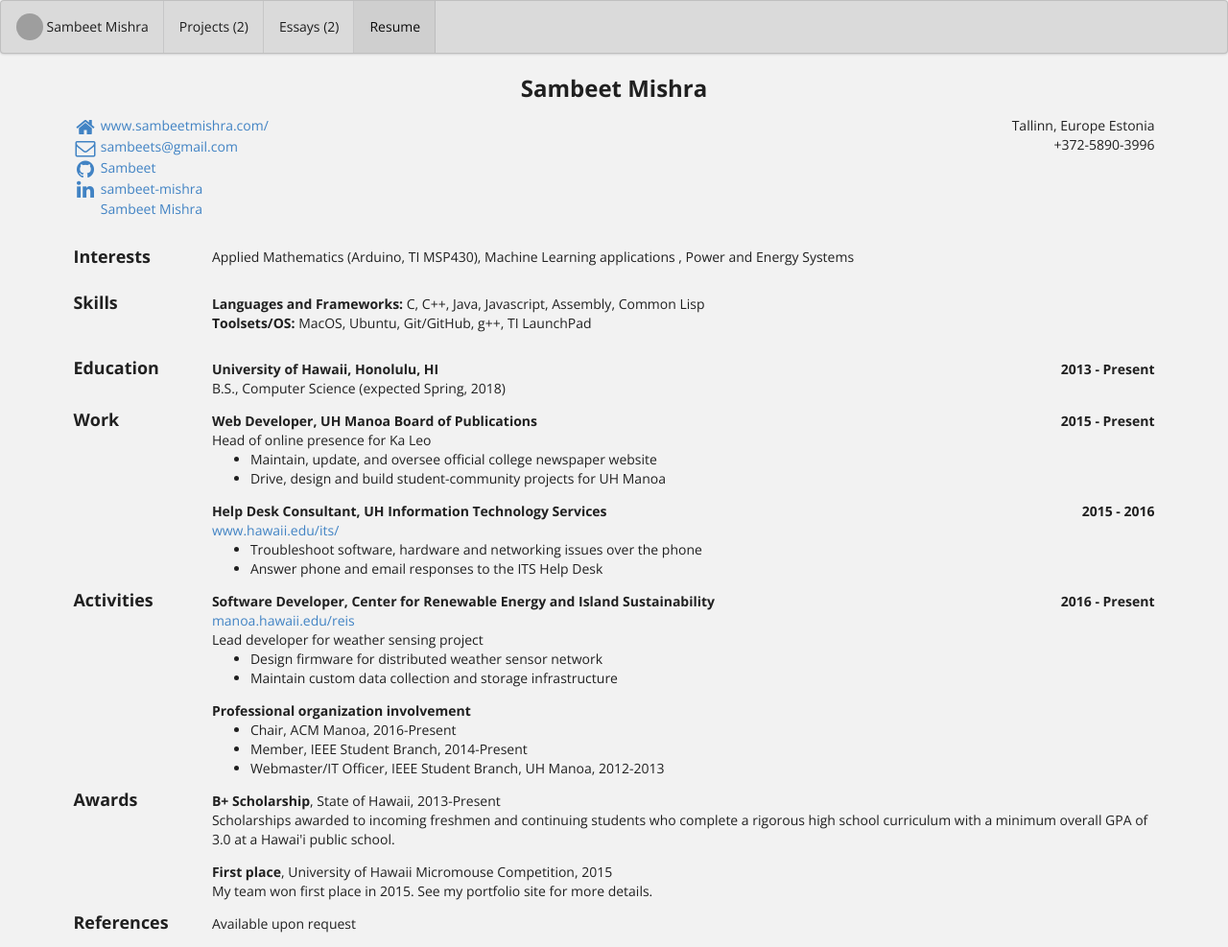
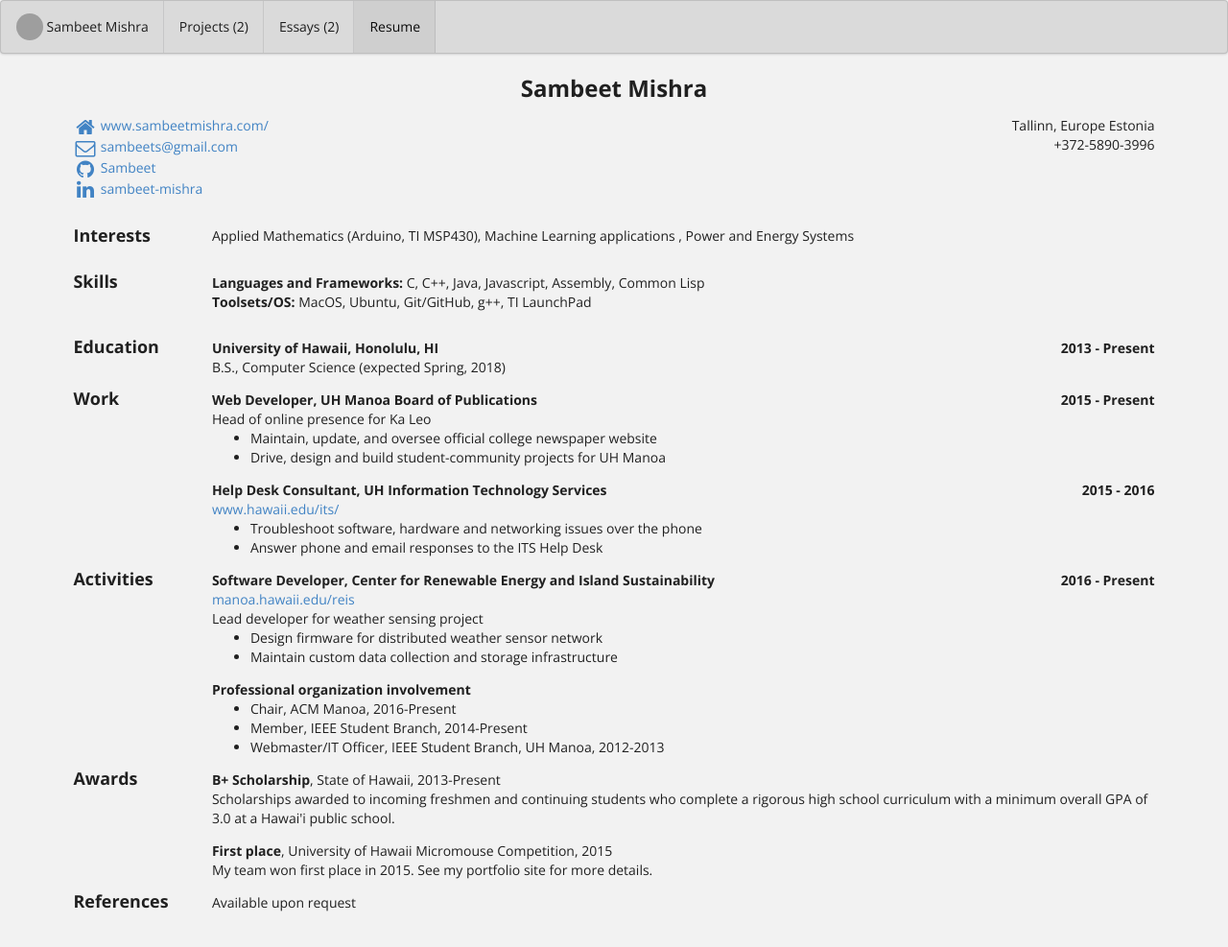
Before and after one commit to sambeetportfolio/sambeet_portfolio, a Jekyll site: the page built from bio/index.html, in a window 1280 px wide. Shown: the whole page at 96% size. Built offline with Jekyll 4.4.1, drawn with Linux system fonts in a browser that asks for light colours; after the commit the page ends 965 px from its top, so only the background shows below that.

Commit message:
refactor

```diff
--- a/_data/bio.json
+++ b/_data/bio.json
@@ -24,11 +24,6 @@
         "network": "linkedin",
         "username": "sambeet-mishra",
         "url": "http://linkedin.com/in/sambeet-mishra"
-      },
-      {
-        "network": "googlescholar",
-        "username": "Sambeet Mishra",
-        "url": "http://https://scholar.google.co.in/citations?user=eg9TYDoAAAAJ&hl=en"
       }
     ]
   },
```
